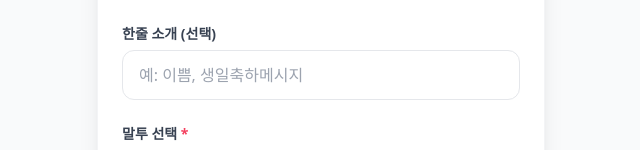
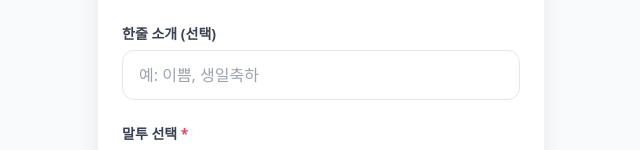
Before and after one commit to engmung/jujeobGEN, a React (Vite) app: page / in a window 1280 px wide. Shown: the part 253-403 px from the top of the page, without its empty margins (319-959 px from the left). Built offline with nearby package versions, Linux system fonts and the light colour scheme; a web font is replaced by a local one.

Commit message:
Fix: 한줄 소개 예시 간단하게 수정
🤖 Generated with [Claude Code](https://claude.com/claude-code)

Co-Authored-By: Claude <noreply@anthropic.com>

```diff
--- a/App.tsx
+++ b/App.tsx
@@ -85,7 +85,7 @@ const App: React.FC = () => {
               id="description"
               label="한줄 소개 (선택)"
               value={formData.description}
-              placeholder="예: 이쁨, 생일축하메시지"
+              placeholder="예: 이쁨, 생일축하"
               onChange={(e) => handleInputChange('description', e.target.value)}
             />
 
```
